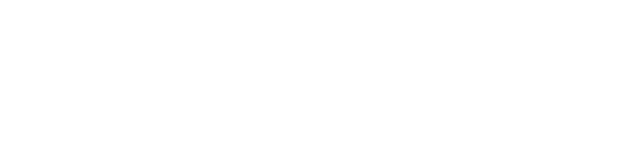
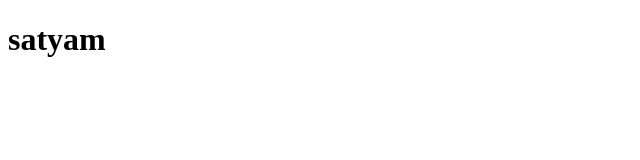
Before and after one commit to satyamraj93/Project2, a plain HTML site: page index.html in a window 1280 px wide. Shown: the whole page, without its empty margins (0-640 px from the left). Drawn offline with Linux system fonts and the light colour scheme.

Commit message:
new changes

```diff
--- a/index.html
+++ b/index.html
@@ -6,6 +6,6 @@
     <title>Document</title>
 </head>
 <body>
-
+    <h1>satyam</h1>
 </body>
 </html>
```
